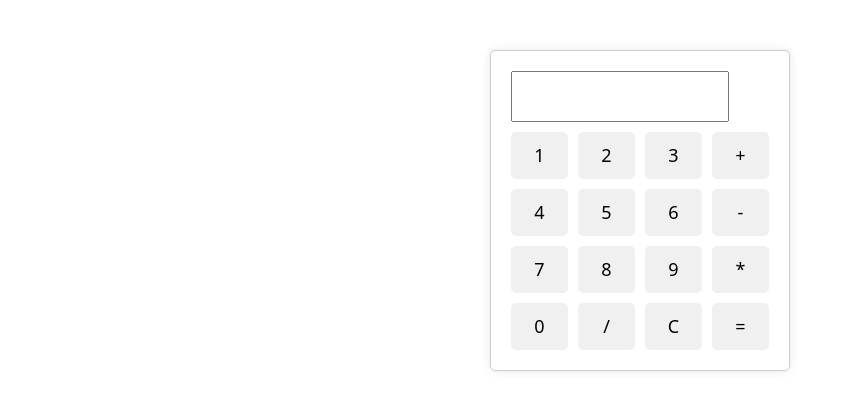
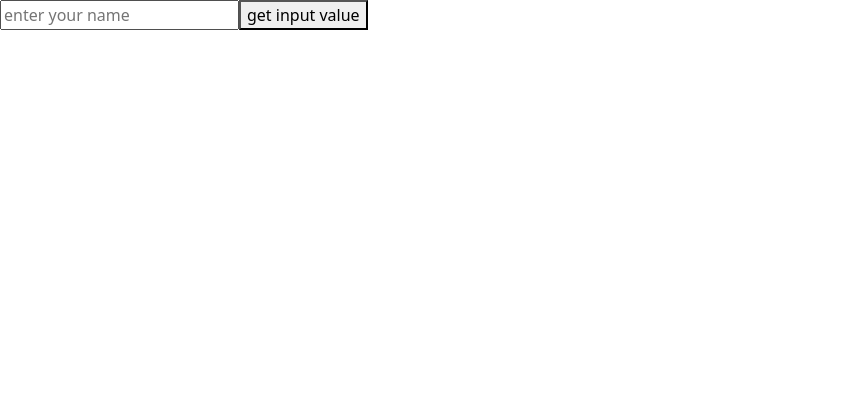
Before and after one commit to mohamedsalihva/M-E-R-N, a React (Vite) app in the folder react/vite-project/: page / in a window 1280 px wide. Shown: the top 410 px of the page, without its empty margins (0-853 px from the left). Built offline with nearby package versions, Linux system fonts and the light colour scheme.

Commit message:
first commit

```diff
--- a/react/vite-project/src/App.jsx
+++ b/react/vite-project/src/App.jsx
@@ -5,15 +5,15 @@
 // import Purecomponent1 from "./components/purecomponents/Purecomponent1";
 // import Purecomponent2 from "./components/purecomponents/Purecomponent2";
 
-import Calculator from "./components/calculator/Calculator";
+// import Calculator from "./components/calculator/Calculator";
+
+// import ControlledComponents from "./components/controlledanduncontrolled/ControlledComponents";
+import UncontrolledComponents from "./components/controlledanduncontrolled/UncontrolledComponents";
 
 const App = () => {
   return (
 
-
-
-  <Calculator/>
-
+<UncontrolledComponents/>
   );
 };
 
--- a/react/vite-project/src/components/calculator/Calculator.jsx
+++ b/react/vite-project/src/components/calculator/Calculator.jsx
@@ -9,6 +9,8 @@ function Calculator() {
     if (value === '=') {
       try {
         setResult(eval(input));
+        setInput(result);
+
       } catch (error) {
         setResult('Error');
       }
@@ -17,6 +19,7 @@ function Calculator() {
       setResult('');
     } else {
       setInput(input + value);
+
     }
   };
 
--- /dev/null
+++ b/react/vite-project/src/components/controlledanduncontrolled/ControlledComponents.jsx
@@ -0,0 +1,25 @@
+import { useState } from "react"
+
+
+function ControlledComponents() {
+    const[name, setName] = useState('');
+
+    const handlechange =(e)=>{
+     console.log("value:", e.target.value);
+
+     setName(e.target.value);
+    }
+
+    const handlebuttonclick = () => {
+      alert(`name is ${name}`);
+    }
+
+  return (
+    <div>
+      <input type="text"  placeholder="enter your name" onChange={handlechange}/>
+      <button onClick={handlebuttonclick}>get input value</button>
+    </div>
+  )
+}
+
+export default ControlledComponents
--- /dev/null
+++ b/react/vite-project/src/components/controlledanduncontrolled/UncontrolledComponents.jsx
@@ -0,0 +1,19 @@
+import { useRef } from "react"
+
+
+function UncontrolledComponents() {
+  const inputRef = useRef();
+
+const handleclick = () =>{
+    alert(`name is ${inputRef.current.value}`)
+}
+
+  return (
+    <div>
+         <input type="text"  placeholder="enter your name" ref={inputRef}/>
+      <button onClick={handleclick}>get input value</button>
+    </div>
+  )
+}
+
+export default UncontrolledComponents
```
